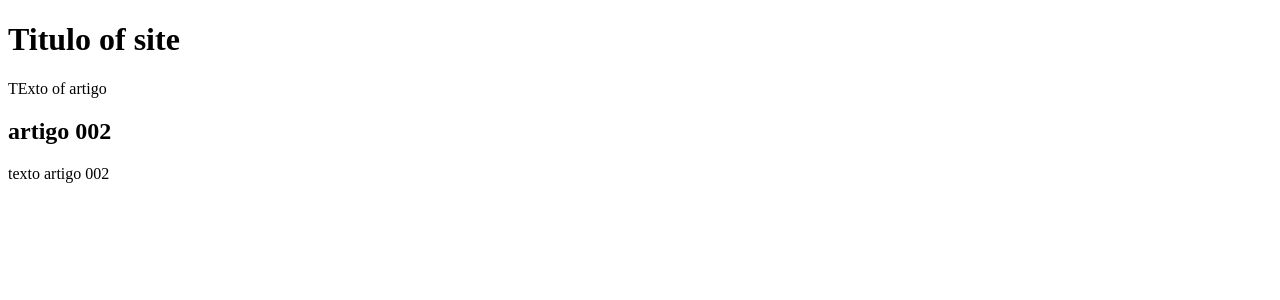
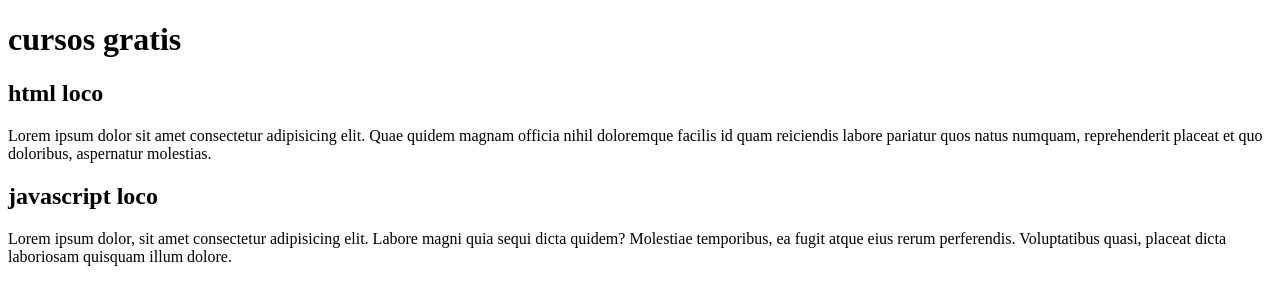
Before and after one commit to Willian-Mascarello/aprendendo-github, a plain HTML site: page index.html in a window 1280 px wide. Drawn offline with Linux system fonts and the light colour scheme.

Commit message:
comecei a escrever conteudo

```diff
--- a/index.html
+++ b/index.html
@@ -8,14 +8,15 @@
 <body>
     <main>
         <header>
-            <h1>Titulo of site</h1>
+            <h1>cursos gratis</h1>
         </header>
         <article>
-            <p>TExto of artigo</p>
+            <h2>html loco</h2>
+            <p>Lorem ipsum dolor sit amet consectetur adipisicing elit. Quae quidem magnam officia nihil doloremque facilis id quam reiciendis labore pariatur quos natus numquam, reprehenderit placeat et quo doloribus, aspernatur molestias.</p>
         </article>
         <article>
-            <h2>artigo 002</h2>
-            <p>texto artigo 002</p>
+            <h2>javascript loco</h2>
+            <p>Lorem ipsum dolor, sit amet consectetur adipisicing elit. Labore magni quia sequi dicta quidem? Molestiae temporibus, ea fugit atque eius rerum perferendis. Voluptatibus quasi, placeat dicta laboriosam quisquam illum dolore.  </p>
         </article>
     </main>
 </body>
```
